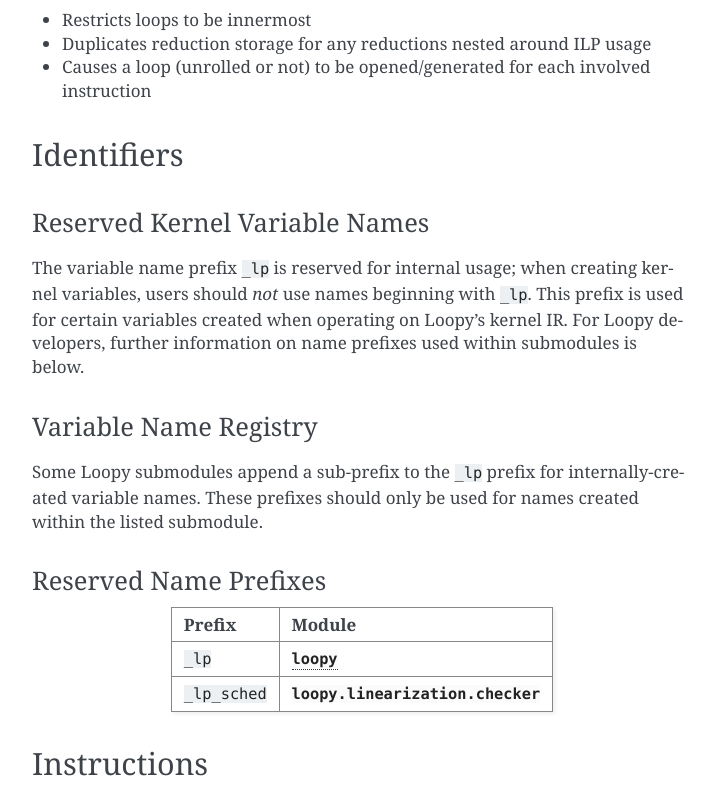
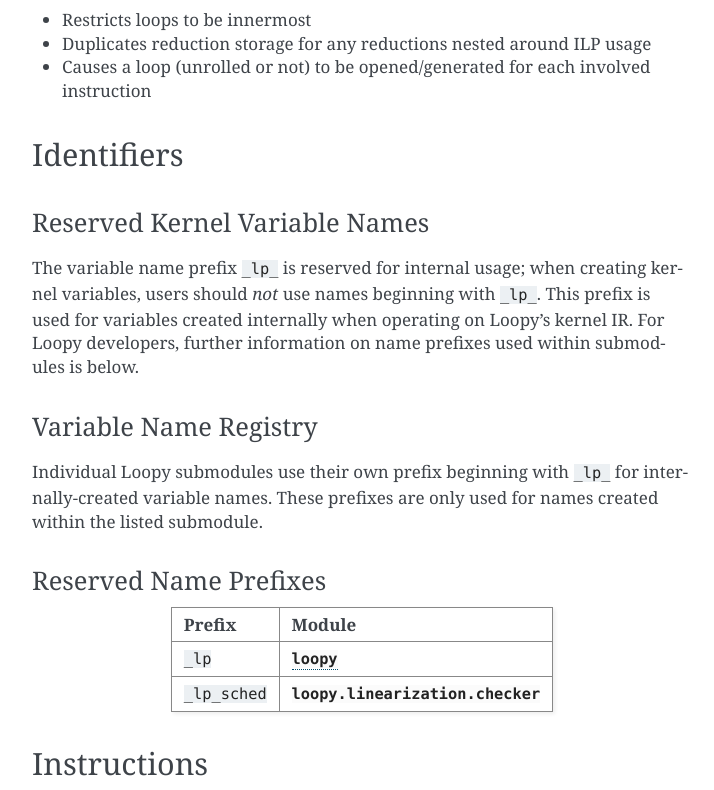
Before and after one commit to inducer/loopy, a Sphinx documentation site: the page built from doc/ref_kernel.rst, in a window 1280 px wide and 900 px high, scrolled down 2819 px, cut to the strip 0-790 px from the top of the window. Shown: the whole strip, without its empty margins (388-1102 px from the left). Built offline with Sphinx 7.4.7, drawn with Linux system fonts in a browser that asks for light colours.

Commit message:
state naming prefix requirements without hedging (even though requirements are not yet met)

```diff
--- a/doc/ref_kernel.rst
+++ b/doc/ref_kernel.rst
@@ -157,17 +157,17 @@ Identifiers
 Reserved Kernel Variable Names
 ^^^^^^^^^^^^^^^^^^^^^^^^^^^^^^
 
-The variable name prefix ``_lp`` is reserved for internal usage; when creating
-kernel variables, users should *not* use names beginning with ``_lp``. This
-prefix is used for certain variables created when operating on Loopy's kernel
+The variable name prefix ``_lp_`` is reserved for internal usage; when creating
+kernel variables, users should *not* use names beginning with ``_lp_``. This
+prefix is used for variables created internally when operating on Loopy's kernel
 IR. For Loopy developers, further information on name prefixes used within
 submodules is below.
 
 Variable Name Registry
 ^^^^^^^^^^^^^^^^^^^^^^
 
-Some Loopy submodules append a sub-prefix to the ``_lp`` prefix for
-internally-created variable names. These prefixes should only be used for names
+Individual Loopy submodules use their own prefix beginning with ``_lp_`` for
+internally-created variable names. These prefixes are only used for names
 created within the listed submodule.
 
 Reserved Name Prefixes
```
